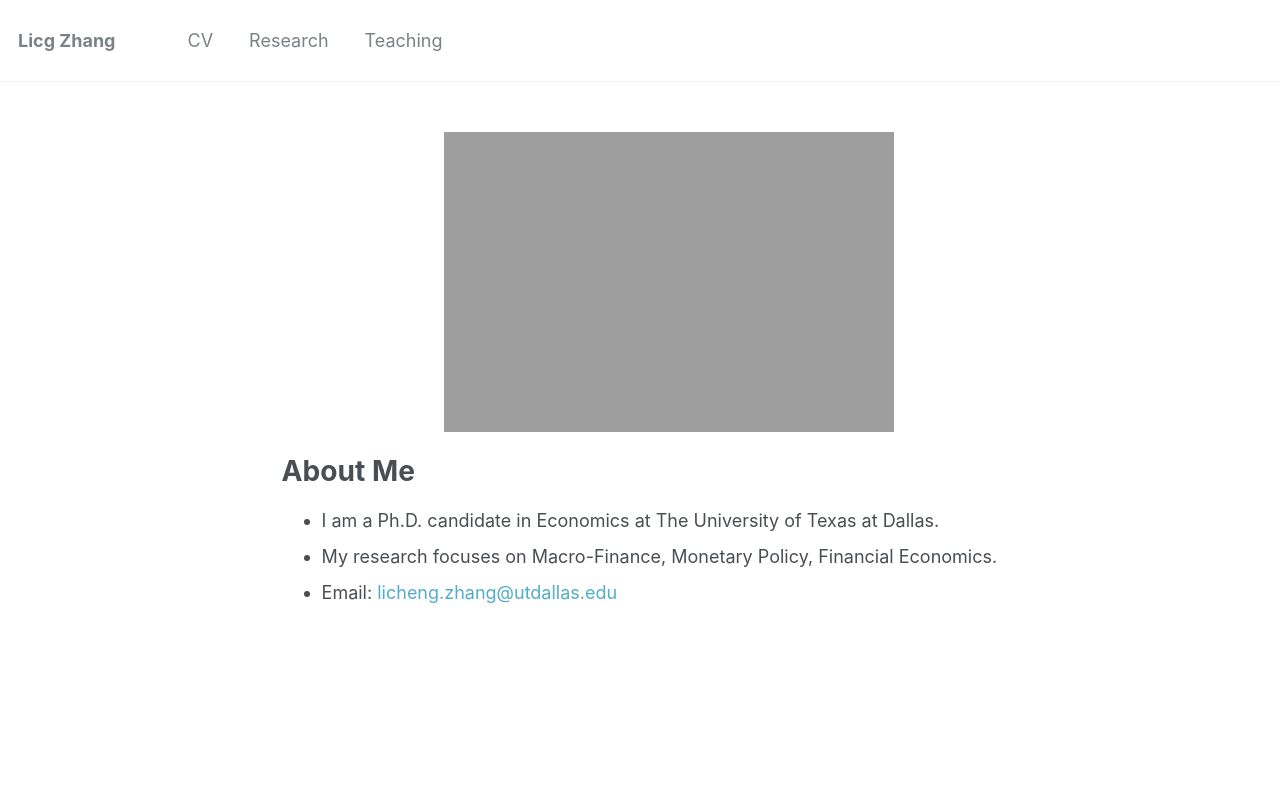
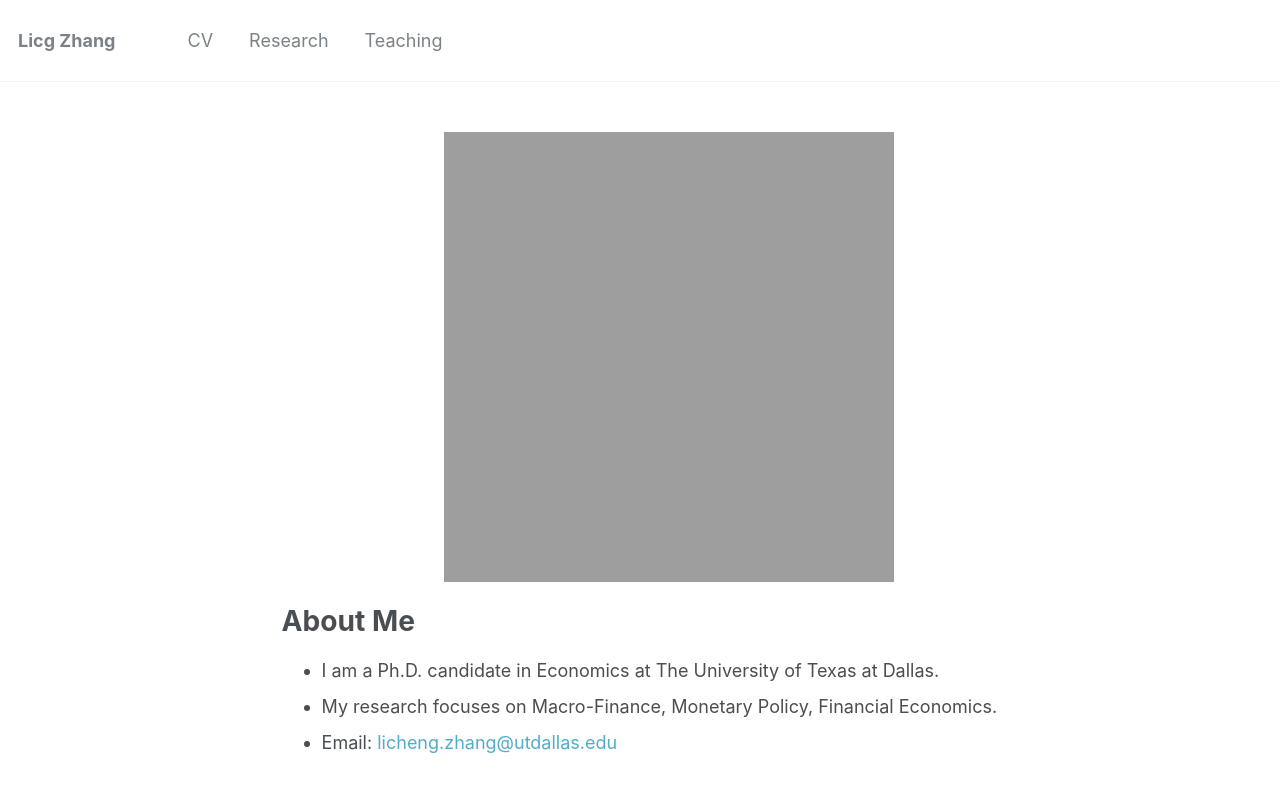
Before and after one commit to lichengzh/lichengzh.github.io, a Jekyll site: the page built from _pages/about.md, in a window 1280 px wide. Shown: the top 792 px of the page. Built offline with Jekyll 4.4.1, drawn with Linux system fonts in a browser that asks for light colours.

Commit message:
Update about.md

```diff
--- a/_pages/about.md
+++ b/_pages/about.md
@@ -9,7 +9,7 @@ redirect_from:
 ---
 
 <p align="center">
-  <img src="https://lichengzh.github.io/files/me.png?raw=true" alt="Photo" style="width:450px;height:300px;"/>
+  <img src="https://lichengzh.github.io/files/me.png?raw=true" alt="Photo" style="width:450px;height:450px;"/>
 </p>
 
 # About Me
```
